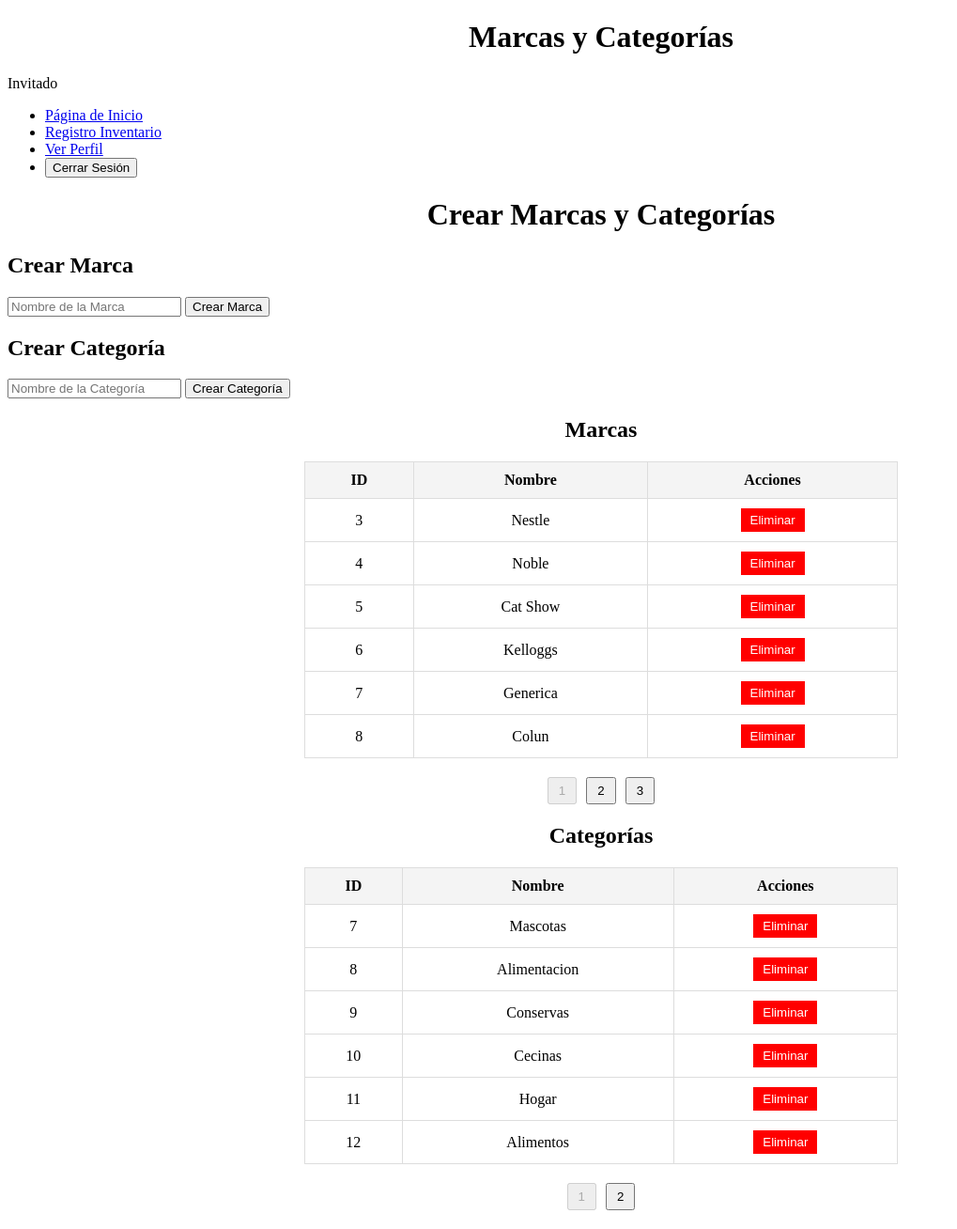
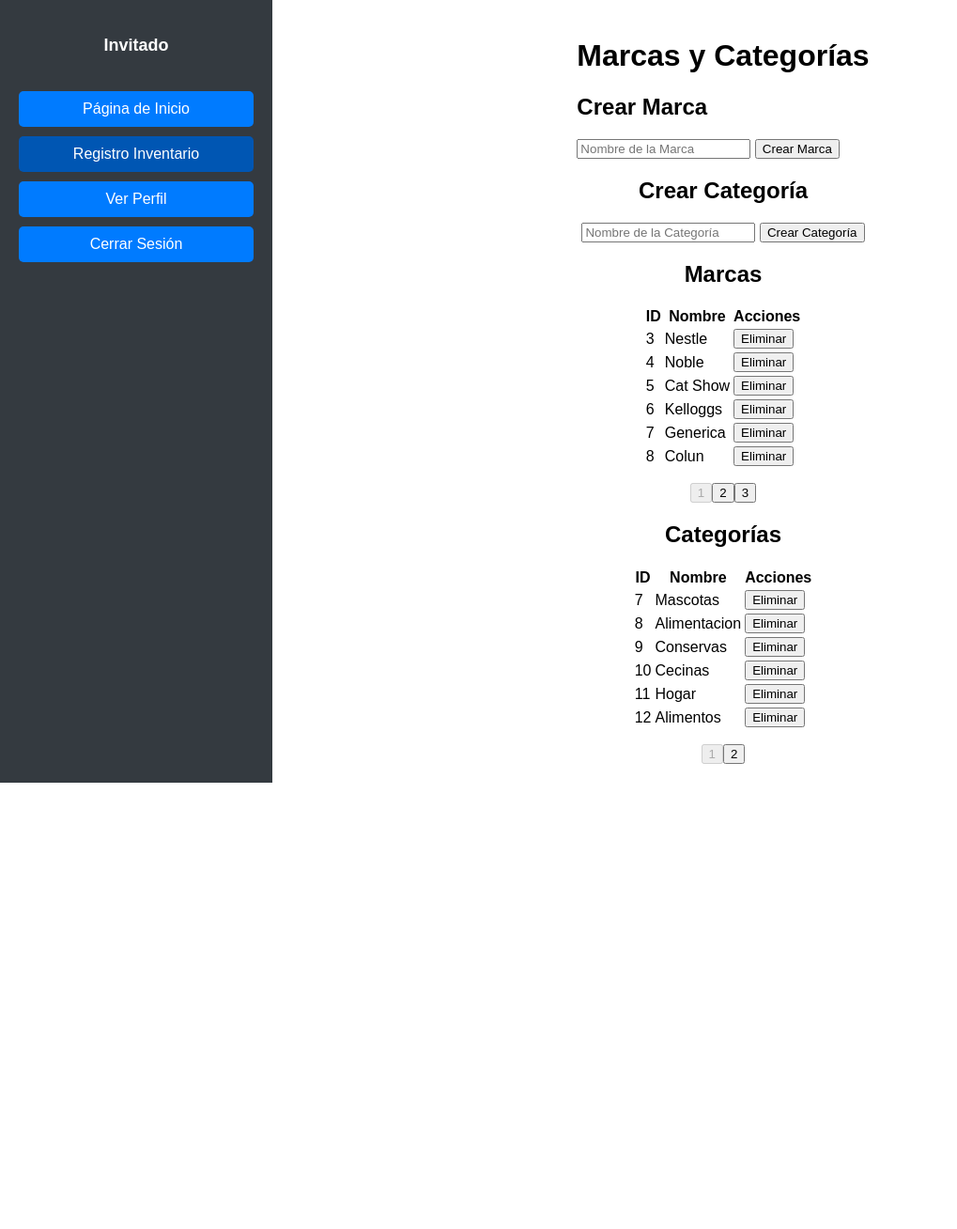
Before and after one commit to Angu017/Save_in, a Django app: page /catmarca/ in a window 1280 px wide. Shown: the whole page at 94% size, without its empty margins (0-1019 px from the left). After the commit the page ends 833 px from the top, so only its background shows below. Run offline with Django 5.2, Linux system fonts and the light colour scheme; data comes from the database, SQL or seed files in the repository; both versions use the stored data as it was after the commit.

Commit message:
Arreglos y botones

```diff
--- a/ventas/pagina/templates/catmarca.html
+++ b/ventas/pagina/templates/catmarca.html
@@ -1,54 +1,184 @@
 <!DOCTYPE html>
 <html lang="es">
+
 <head>
-    {% csrf_token %}
     <meta charset="UTF-8">
     <meta name="viewport" content="width=device-width, initial-scale=1.0">
-    <title>Marcas y Categorías</title>
+    {% load static %}
+    <link rel="stylesheet" href="{% static 'css/vendedor.css' %}">
+    <link rel="stylesheet" href="https://cdnjs.cloudflare.com/ajax/libs/font-awesome/6.0.0-beta3/css/all.min.css">
+    <link rel="stylesheet" href="{% static 'css/lateral.css' %}">
     <style>
-        table {
-            width: 50%;
-            margin: 20px auto;
+        .sidebar {
+            display: flex;
+            flex-direction: column;
+            align-items: center;
+            width: 250px;
+            background-color: #343a40;
+            color: white;
+            padding: 20px;
+            height: 100%;
+            position: fixed;
+        }
+
+        .sidebar ul {
+            display: flex;
+            flex-direction: column;
+            align-items: center;
+            padding: 0;
+            margin: 0;
+            list-style: none;
+            width: 100%;
+        }
+
+        .sidebar ul li {
+            width: 100%;
+            margin-bottom: 10px;
+            text-align: center;
+        }
+
+        .sidebar ul li a,
+        .sidebar ul li button {
+            width: 100%;
+            padding: 10px;
+            border-radius: 5px;
+            color: white;
+            background-color: #007bff;
+            /* Color azul */
+            text-decoration: none;
+            text-align: center;
+            font-size: 1rem;
+            display: block;
+            box-sizing: border-box;
+        }
+
+        .sidebar ul li a:hover,
+        .sidebar ul li button:hover {
+            background-color: #0056b3;
+        }
+
+        .sidebar ul li a.active {
+            background-color: #0056b3;
+            /* Mantener el color azul en la página activa */
+        }
+
+        .sidebar ul li a.btn-primary {
+            background-color: #007bff;
+            /* Color azul uniforme */
+        }
+
+        .sidebar ul li a.btn-primary:hover {
+            background-color: #0056b3;
+        }
+
+        .sidebar ul li button {
+            background-color: #007bff;
+            border: none;
+            cursor: pointer;
+        }
+
+        .sidebar ul li button:hover {
+            background-color: #0056b3;
+        }
+
+        .main-content {
+            margin-left: 260px;
+            padding: 20px;
+            display: flex;
+            flex-direction: column;
+            align-items: center;
+            flex: 1;
+        }
+
+        .header {
+            display: flex;
+            justify-content: space-between;
+            align-items: center;
+            margin-bottom: 15px;
+            width: 100%;
+        }
+
+        .header h1 {
+            flex: 1;
+            text-align: center;
+            margin: 0;
+        }
+
+        .upload-form {
+            display: flex;
+            justify-content: center;
+            gap: 10px;
+            align-items: center;
+            margin-bottom: 15px;
+        }
+
+        .upload-form button {
+            background-color: #28a745;
+            color: white;
+            padding: 8px 16px;
+            border-radius: 5px;
+            border: none;
+            cursor: pointer;
+            font-size: 0.9rem;
+        }
+
+        .upload-form button:hover {
+            background-color: #218838;
+        }
+
+        .table-container {
+            width: 100%;
+            overflow-x: auto;
+        }
+
+        .product-table {
+            width: 100%;
             border-collapse: collapse;
         }
-        th, td {
+
+        .product-table th,
+        .product-table td {
             border: 1px solid #ddd;
-            padding: 10px;
+            padding: 8px;
             text-align: center;
         }
-        th {
+
+        .product-table th {
             background-color: #f4f4f4;
         }
+
+        .product-table td {
+            word-wrap: break-word;
+            white-space: normal;
+        }
+
+        .product-table tr:nth-child(even) {
+            background-color: #f9f9f9;
+        }
+
         .pagination {
+            margin-top: 15px;
             text-align: center;
-            margin: 20px 0;
         }
-        .pagination button {
-            margin: 0 5px;
-            padding: 5px 10px;
-            cursor: pointer;
+
+        .pagination a {
+            padding: 8px 16px;
+            margin: 0 2px;
+            border: 1px solid #ddd;
+            border-radius: 5px;
+            text-decoration: none;
+            color: #007bff;
         }
-        .delete-btn {
-            background-color: red;
-            color: white;
-            border: none;
-            padding: 5px 10px;
-            cursor: pointer;
+
+        .pagination a:hover {
+            background-color: #ddd;
         }
     </style>
 </head>
+
 <body>
-
-
-
-
-    <h1 style="text-align: center;">Marcas y Categorías</h1>
-
-
-    <!-- Menú lateral de navegación -->
     <div class="sidebar">
         <div class="perfil">
-            <div class="perfil-imagen"></div>
             <p>
                 {% if user.is_authenticated %}
                 {{ user.username }}
@@ -72,29 +202,30 @@
 
 
     </div>
-
-
-    <h1 style="text-align: center;">Crear Marcas y Categorías</h1>
-
-    <!-- Formulario para crear Marca -->
-    <div class="form-container">
+    <div class="main-content">
+        <form>
+            <h1 style="text-align: center;">Marcas y Categorías</h1>
+            <!-- Menú lateral de navegación -->
+            <!-- Formulario para crear Categoría -->
             <h2>Crear Marca</h2>
             <form method="POST" action="{% url 'crear_marca' %}">
                 {% csrf_token %}
                 <input type="text" name="nombre" placeholder="Nombre de la Marca" required>
                 <button type="submit">Crear Marca</button>
             </form>
-    </div>
 
-    <!-- Formulario para crear Categoría -->
-    <div class="form-container">
             <h2>Crear Categoría</h2>
             <form method="POST" action="{% url 'crear_categoria' %}">
                 {% csrf_token %}
                 <input type="text" name="nombre" placeholder="Nombre de la Categoría" required>
                 <button type="submit">Crear Categoría</button>
             </form>
-    </div>
+        </form>
+
+
+
+
+
 
 
         <!-- Tabla de Marcas -->
@@ -230,6 +361,7 @@
             renderTabla(marcas, "tabla-marcas", "paginacion-marcas", "marca");
             renderTabla(categorias, "tabla-categorias", "paginacion-categorias", "categoría");
         </script>
+    </div>
+</body>
 
-</body>
 </html>
```
Also changed, not shown: ventas/pagina/templates/signup.html (+69 -17 lines), ventas/db.sqlite3. Lines whose indentation alone changed are shown as unchanged.
